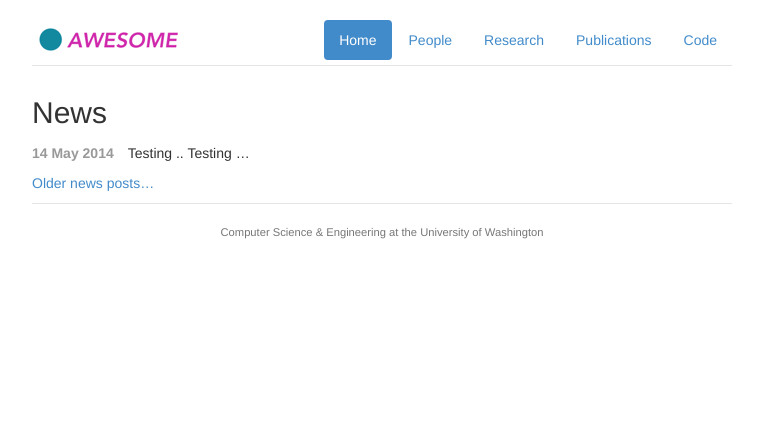
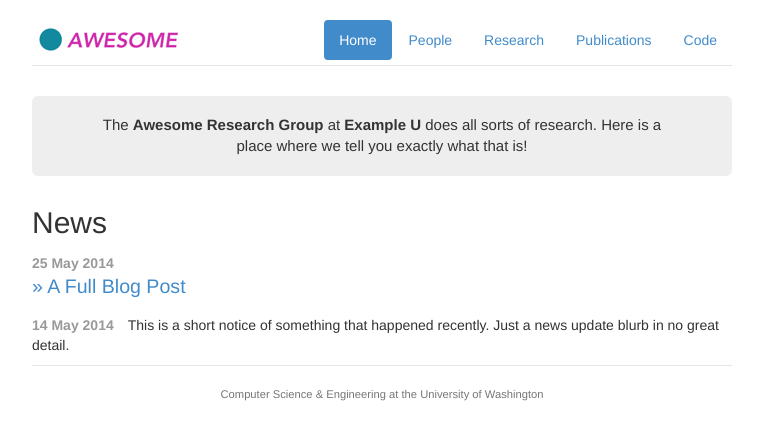
Before and after one commit to utah-scs/utah-scs.github.io, a Jekyll site: the page built from index.html, in a window 1280 px wide. Shown: the top 440 px of the page, without its empty margins (258-1021 px from the left). Built offline with Jekyll 4.4.1, drawn with Linux system fonts in a browser that asks for light colours; Markdown is read by kramdown in place of the engine named in the settings.

Commit message:
Genericize some more content

```diff
--- a/_layouts/post.html
+++ b/_layouts/post.html
@@ -1,7 +1,6 @@
 ---
 layout: default
 ---
-<h2>{{ page.title }}</h2>
 <p class="meta">{{ page.date | date_to_string }}</p>
 
 <div class="post">
--- a/index.html
+++ b/index.html
@@ -3,6 +3,12 @@ layout: default
 title: Home
 notitle: true
 ---
+<div class="jumbotron">
+  <p>
+    The <b>Awesome Research Group</b> at <b>Example U</b> does all sorts of
+    research. Here is a place where we tell you exactly what that is!
+  </p>
+</div>
 
 <h2>News</h2>
 <ul class="news list-unstyled">
@@ -23,6 +29,4 @@ notitle: true
 {% assign numposts = site.posts | size %}
 {% if numposts >= site.front_page_news %}
 <p><a href="{{ site.base }}/blog/">Older posts&hellip;</a></p>
-{% else %}
-<p><a href="{{ site.base }}/oldnews.html">Older news posts&hellip;</a></p>
 {% endif %}
--- a/publications.html
+++ b/publications.html
@@ -3,7 +3,7 @@ layout: default
 title: Publications
 ---
 <p>
-    <a href="{{ site.base }}/bib/sampa-pubs.bib">Download BibTeX.</a>
+    <a href="{{ site.base }}/bib/pubs.bib">Download BibTeX.</a>
 </p>
 
 {% include pubs.html %}
```
Also changed, not shown: _data/people.yml (+3 -4 lines), _posts/2014-05-14-test.md (+1 -1 lines), _posts/2014-05-25-anothertest.md (added, +7 -0 lines), code.md (+3 -4 lines), bib/pubs.bib (line endings or trailing spaces).
